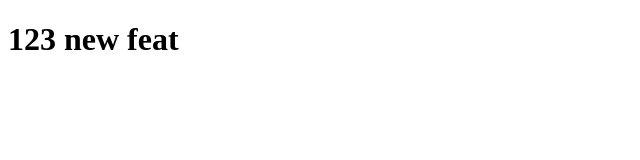
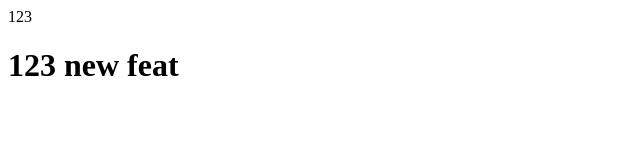
Before and after one commit to Kavbian/test_folder_mb, a plain HTML site: page index.html in a window 1280 px wide. Shown: the whole page, without its empty margins (0-640 px from the left). Drawn offline with Linux system fonts and the light colour scheme.

Commit message:
Update index.html

```diff
--- a/index.html
+++ b/index.html
@@ -7,6 +7,7 @@
   <title>Document</title>
 </head>
 <body>
+  <header>123<header>
   <h1>123 new feat</h1>
 </body>
 </html>
```
